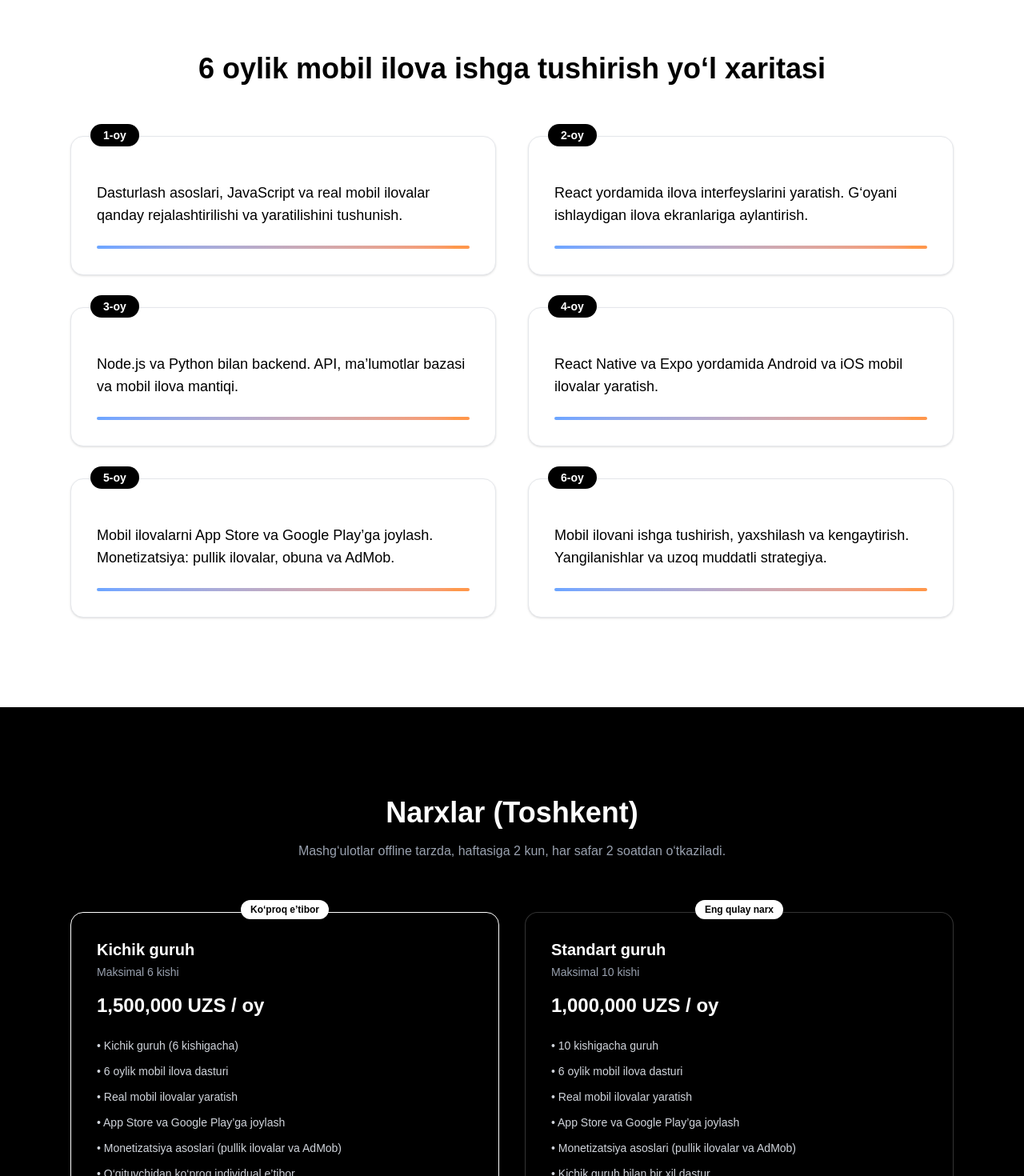
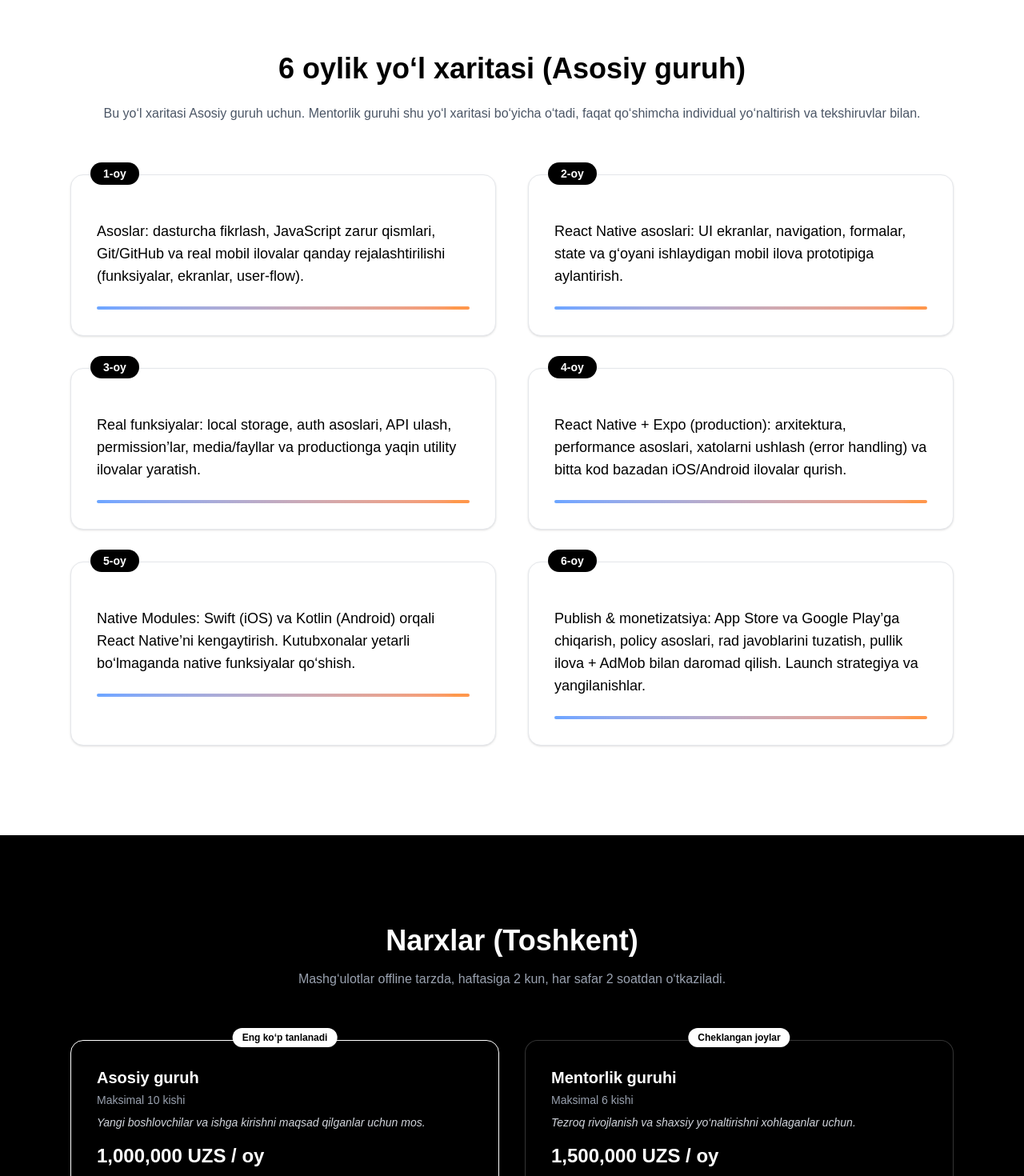
Before and after one commit to eldorcodes/infinitecth-bootcamp, a Next.js app: page / in a window 1280 px wide. Shown: the part 840-2310 px from the top of the page at 80% size. Built offline with nearby package versions, Linux system fonts and the light colour scheme.

Commit message:
price update

```diff
--- a/components/Pricing.tsx
+++ b/components/Pricing.tsx
@@ -6,33 +6,39 @@ const content = {
   en: {
     title: "Pricing (Tashkent)",
     note: "Classes are held offline, 2 days per week, 2 hours per session.",
-    smallGroup: {
-      name: "Small Group",
+
+    standardGroup: {
+      name: "Standard Group",
+      subtitle: "Max 10 students",
+      whoFor: "Best for beginners and students aiming for a junior mobile developer role.",
+      price: "1,000,000 UZS / month",
+      badge: "Most Popular",
+      items: [
+        "Group of up to 10 students",
+        "6-month mobile app program",
+        "Build real mobile apps",
+        "Publish apps to App Store & Google Play",
+        "Monetization basics (paid apps & AdMob)",
+        "Same curriculum as Mentorship Bootcamp",
+        "Offline classroom sessions",
+      ],
+    },
+
+    mentorshipGroup: {
+      name: "Mentorship Group",
       subtitle: "Max 6 students",
+      whoFor: "Best for students who want faster progress and closer guidance.",
       price: "1,500,000 UZS / month",
-      badge: "More Attention",
+      badge: "Limited Seats",
       items: [
         "Small group (up to 6 students)",
         "6-month mobile app program",
         "Build real mobile apps",
         "Publish apps to App Store & Google Play",
         "Monetization basics (paid apps & AdMob)",
-        "More individual attention from instructor",
-        "Offline classroom sessions",
-      ],
-    },
-    standardGroup: {
-      name: "Standard Group",
-      subtitle: "Max 10 students",
-      price: "1,000,000 UZS / month",
-      badge: "Best Price",
-      items: [
-        "Group of up to 10 students",
-        "6-month mobile app program",
-        "Build real mobile apps",
-        "Publish apps to App Store & Google Play",
-        "Monetization basics (paid apps & AdMob)",
-        "Same curriculum as Small Group",
+        "Monthly 1-on-1 code review",
+        "Individual app idea guidance",
+        "App Store rejection review together",
         "Offline classroom sessions",
       ],
     },
@@ -41,33 +47,39 @@ const content = {
   uz: {
     title: "Narxlar (Toshkent)",
     note: "Mashg‘ulotlar offline tarzda, haftasiga 2 kun, har safar 2 soatdan o‘tkaziladi.",
-    smallGroup: {
-      name: "Kichik guruh",
+
+    standardGroup: {
+      name: "Asosiy guruh",
+      subtitle: "Maksimal 10 kishi",
+      whoFor: "Yangi boshlovchilar va ishga kirishni maqsad qilganlar uchun mos.",
+      price: "1,000,000 UZS / oy",
+      badge: "Eng ko‘p tanlanadi",
+      items: [
+        "10 kishigacha guruh",
+        "6 oylik mobil ilova dasturi",
+        "Real mobil ilovalar yaratish",
+        "App Store va Google Play’ga joylash",
+        "Monetizatsiya asoslari (pullik ilovalar va AdMob)",
+        "Mentorlik guruhi bilan bir xil dastur",
+        "Ofisda offline mashg‘ulotlar",
+      ],
+    },
+
+    mentorshipGroup: {
+      name: "Mentorlik guruhi",
       subtitle: "Maksimal 6 kishi",
+      whoFor: "Tezroq rivojlanish va shaxsiy yo‘naltirishni xohlaganlar uchun.",
       price: "1,500,000 UZS / oy",
-      badge: "Ko‘proq e’tibor",
+      badge: "Cheklangan joylar",
       items: [
         "Kichik guruh (6 kishigacha)",
         "6 oylik mobil ilova dasturi",
         "Real mobil ilovalar yaratish",
         "App Store va Google Play’ga joylash",
         "Monetizatsiya asoslari (pullik ilovalar va AdMob)",
-        "O‘qituvchidan ko‘proq individual e’tibor",
-        "Ofisda offline mashg‘ulotlar",
-      ],
-    },
-    standardGroup: {
-      name: "Standart guruh",
-      subtitle: "Maksimal 10 kishi",
-      price: "1,000,000 UZS / oy",
-      badge: "Eng qulay narx",
-      items: [
-        "10 kishigacha guruh",
-        "6 oylik mobil ilova dasturi",
-        "Real mobil ilovalar yaratish",
-        "App Store va Google Play’ga joylash",
-        "Monetizatsiya asoslari (pullik ilovalar va AdMob)",
-        "Kichik guruh bilan bir xil dastur",
+        "Oyiga 1 marta individual code review",
+        "Ilova g‘oyasi bo‘yicha shaxsiy maslahat",
+        "App Store rad javoblarini birga tahlil qilish",
         "Ofisda offline mashg‘ulotlar",
       ],
     },
@@ -90,9 +102,14 @@ export default function Pricing() {
         </p>
 
         <div className="grid md:grid-cols-2 gap-8">
-          <PriceCard {...t.smallGroup} highlight />
-          <PriceCard {...t.standardGroup} />
+          {/* STANDARD = HIGHLIGHT */}
+          <PriceCard {...t.standardGroup} highlight />
+          <PriceCard {...t.mentorshipGroup} />
         </div>
+
+        <p className="text-center text-gray-400 text-sm mt-10">
+          💳 Oldindan to‘liq to‘lov — <span className="text-white font-semibold">10% chegirma</span>
+        </p>
       </div>
     </section>
   );
@@ -101,6 +118,7 @@ export default function Pricing() {
 function PriceCard({
   name,
   subtitle,
+  whoFor,
   price,
   items,
   badge,
@@ -108,6 +126,7 @@ function PriceCard({
 }: {
   name: string;
   subtitle: string;
+  whoFor: string;
   price: string;
   items: string[];
   badge?: string;
@@ -129,6 +148,7 @@ function PriceCard({
 
       <h3 className="text-xl font-semibold">{name}</h3>
       <p className="mt-1 text-sm text-gray-400">{subtitle}</p>
+      <p className="mt-2 text-sm text-gray-300 italic">{whoFor}</p>
 
       <p className="mt-4 text-2xl font-bold">{price}</p>
 
--- a/components/RoadMap.tsx
+++ b/components/RoadMap.tsx
@@ -4,60 +4,65 @@ import { useLanguage } from "@/lib/LanguageContext";
 
 const roadmapContent = {
   en: {
-    title: "6-Month Mobile App Launch Roadmap",
+    title: "6-Month Roadmap (Standard Bootcamp)",
+    note:
+      "This roadmap is for the Standard Bootcamp. Mentorship Bootcamp follows the same roadmap with extra 1-on-1 guidance and reviews.",
     months: [
       {
         title: "Month 1",
-        desc: "Programming fundamentals, JavaScript, and understanding how real mobile apps are planned and built.",
+        desc: "Foundations: programming mindset, JavaScript essentials, Git/GitHub, and how real mobile apps are planned (features, screens, and user flows).",
       },
       {
         title: "Month 2",
-        desc: "Building user interfaces with React. Turning ideas into working app screens and flows.",
+        desc: "React Native fundamentals: building UI screens, navigation, forms, state, and turning ideas into a working mobile app prototype.",
       },
       {
         title: "Month 3",
-        desc: "Backend development with Node.js and Python. APIs, databases, and mobile app logic.",
+        desc: "Real app features: storage, authentication basics, API integration, permissions, media/files, and building utility apps that feel production-ready.",
       },
       {
         title: "Month 4",
-        desc: "Mobile app development with React Native & Expo. Building Android and iOS apps from one codebase.",
+        desc: "React Native + Expo (production): app architecture, performance basics, error handling, and building cross-platform iOS/Android apps from one codebase.",
       },
       {
         title: "Month 5",
-        desc: "Publishing mobile apps to App Store & Google Play. Monetization with paid apps, subscriptions, and AdMob.",
+        desc: "Native Modules: introducing Swift (iOS) and Kotlin (Android) to extend React Native. Build and connect native features when libraries are not enough.",
       },
       {
         title: "Month 6",
-        desc: "Launching, improving, and scaling your mobile app. Updates, analytics, and long-term app strategy.",
+        desc: "Publishing & monetization: App Store and Google Play release process, policy basics, fixing rejections, and monetizing with paid apps + AdMob. Launch strategy and long-term updates.",
       },
     ],
   },
+
   uz: {
-    title: "6 oylik mobil ilova ishga tushirish yo‘l xaritasi",
+    title: "6 oylik yo‘l xaritasi (Asosiy guruh)",
+    note:
+      "Bu yo‘l xaritasi Asosiy guruh uchun. Mentorlik guruhi shu yo‘l xaritasi bo‘yicha o‘tadi, faqat qo‘shimcha individual yo‘naltirish va tekshiruvlar bilan.",
     months: [
       {
         title: "1-oy",
-        desc: "Dasturlash asoslari, JavaScript va real mobil ilovalar qanday rejalashtirilishi va yaratilishini tushunish.",
+        desc: "Asoslar: dasturcha fikrlash, JavaScript zarur qismlari, Git/GitHub va real mobil ilovalar qanday rejalashtirilishi (funksiyalar, ekranlar, user-flow).",
       },
       {
         title: "2-oy",
-        desc: "React yordamida ilova interfeyslarini yaratish. G‘oyani ishlaydigan ilova ekranlariga aylantirish.",
+        desc: "React Native asoslari: UI ekranlar, navigation, formalar, state va g‘oyani ishlaydigan mobil ilova prototipiga aylantirish.",
       },
       {
         title: "3-oy",
-        desc: "Node.js va Python bilan backend. API, ma’lumotlar bazasi va mobil ilova mantiqi.",
+        desc: "Real funksiyalar: local storage, auth asoslari, API ulash, permission’lar, media/fayllar va productionga yaqin utility ilovalar yaratish.",
       },
       {
         title: "4-oy",
-        desc: "React Native va Expo yordamida Android va iOS mobil ilovalar yaratish.",
+        desc: "React Native + Expo (production): arxitektura, performance asoslari, xatolarni ushlash (error handling) va bitta kod bazadan iOS/Android ilovalar qurish.",
       },
       {
         title: "5-oy",
-        desc: "Mobil ilovalarni App Store va Google Play’ga joylash. Monetizatsiya: pullik ilovalar, obuna va AdMob.",
+        desc: "Native Modules: Swift (iOS) va Kotlin (Android) orqali React Native’ni kengaytirish. Kutubxonalar yetarli bo‘lmaganda native funksiyalar qo‘shish.",
       },
       {
         title: "6-oy",
-        desc: "Mobil ilovani ishga tushirish, yaxshilash va kengaytirish. Yangilanishlar va uzoq muddatli strategiya.",
+        desc: "Publish & monetizatsiya: App Store va Google Play’ga chiqarish, policy asoslari, rad javoblarini tuzatish, pullik ilova + AdMob bilan daromad qilish. Launch strategiya va yangilanishlar.",
       },
     ],
   },
@@ -71,9 +76,14 @@ export default function Roadmap() {
     <section id="roadmap" className="py-28 bg-white text-black">
       <div className="max-w-6xl mx-auto px-6">
         {/* Title */}
-        <h2 className="text-3xl md:text-4xl font-bold text-center mb-16">
+        <h2 className="text-3xl md:text-4xl font-bold text-center mb-6">
           {content.title}
         </h2>
+
+        {/* Note */}
+        <p className="text-center text-gray-600 mb-16">
+          {content.note}
+        </p>
 
         {/* Timeline */}
         <div className="grid md:grid-cols-2 gap-10">
@@ -88,9 +98,7 @@ export default function Roadmap() {
               </div>
 
               {/* Content */}
-              <p className="mt-6 text-lg font-medium">
-                {m.desc}
-              </p>
+              <p className="mt-6 text-lg font-medium">{m.desc}</p>
 
               {/* Progress line */}
               <div className="mt-6 h-1 w-full bg-gradient-to-r from-blue-500 to-orange-500 rounded-full opacity-70" />
```
